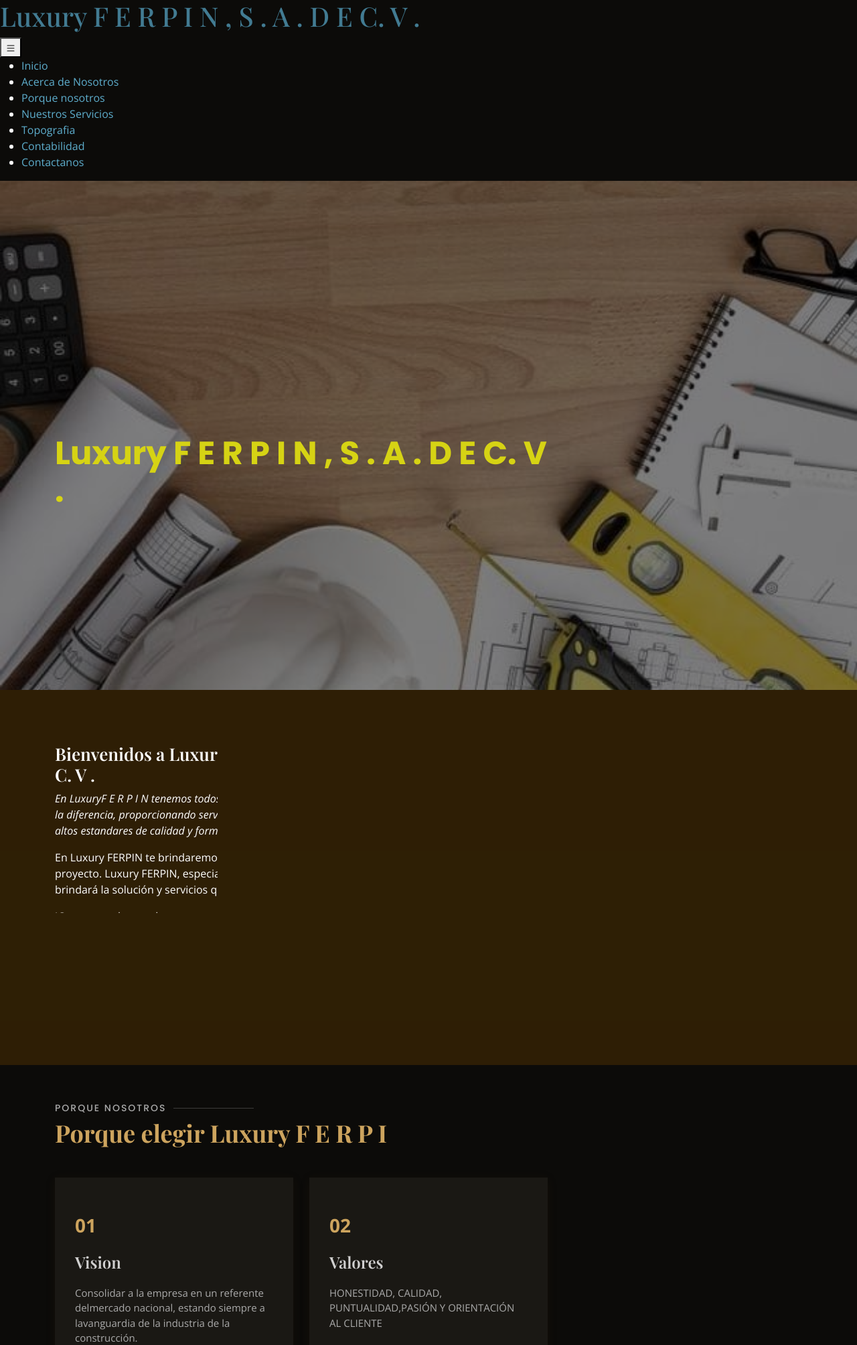
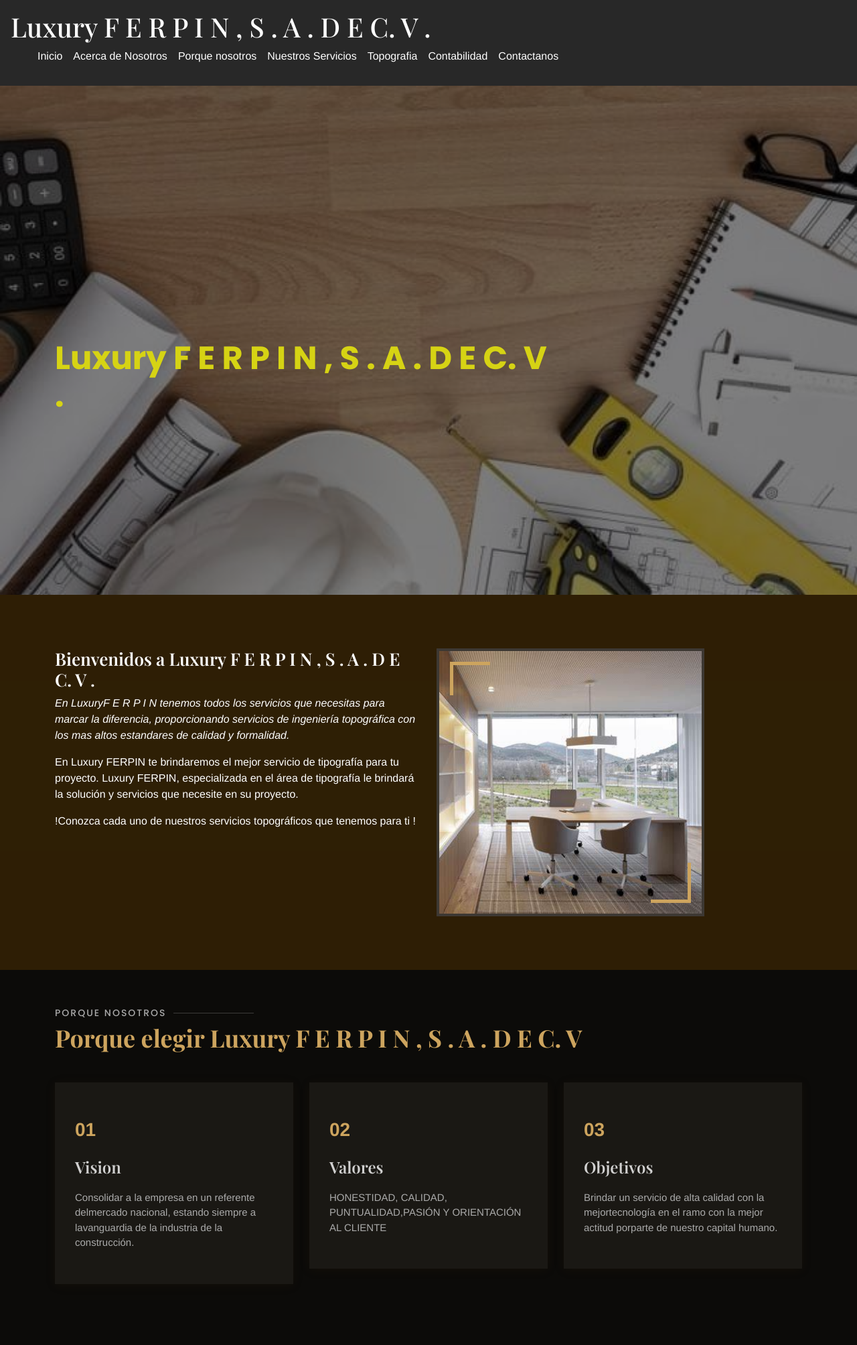
Before and after one commit to RubikHQ/web, a PHP site: page / in a window 1280 px wide. Shown: the top 2008 px of the page at 67% size. Run offline with PHP 8.4, Linux system fonts and the light colour scheme; some web fonts are replaced.

Commit message:
Add files via upload

```diff
--- a/assets/css/style.css
+++ b/assets/css/style.css
@@ -1817,3 +1817,190 @@ label {
   font-size: 13px;
   color: #fff;
 }
+
+
+
+:root {
+  --negro: #393939;
+  --tipo-principal: Helvetica, Arial, sans-serif;
+  --tipo-secundaria: Verdana;
+}
+
+@media (prefers-color-scheme: dark) {
+  :root {
+    --negro: #ececec;
+  }
+}
+@media (prefers-reduced-motion: reduce) {
+  * {
+    -webkit-animation: none !important;
+            animation: none !important;
+    -webkit-transition: none !important;
+    transition: none !important;
+  }
+}
+* {
+  margin: 0;
+  padding: 0;
+  border: 0;
+  -webkit-box-sizing: border-box;
+          box-sizing: border-box;
+  vertical-align: baseline;
+}
+img, picture, video, iframe, figure {
+  max-width: 100%;
+  width: 100%;
+  display: block;
+  -o-object-fit: cover;
+     object-fit: cover;
+  -o-object-position: center center;
+     object-position: center center;
+}
+a {
+  display: block;
+  text-decoration: none;
+  color: inherit;
+  font-size: inherit;
+}
+
+p a {
+  display: inline;
+}
+
+li {
+  list-style-type: none;
+}
+
+html {
+  scroll-behavior: smooth;
+}
+
+h1, h2, h3, h4, h5, h6, p, span, a, strong, blockquote, i, b, u, em {
+  font-size: 1em;
+  font-weight: inherit;
+  font-style: inherit;
+  text-decoration: none;
+  color: inherit;
+}
+
+blockquote:before, blockquote:after, q:before, q:after {
+  content: "";
+  content: none;
+}
+
+::-moz-selection {
+  background-color: var(--negro);
+  color: var(--blanco);
+}
+::selection {
+  background-color: var(--negro);
+  color: var(--blanco);
+}
+
+form, input, textarea, select, button, label {
+  font-family: inherit;
+  font-size: inherit;
+  -webkit-hyphens: auto;
+      -ms-hyphens: auto;
+          hyphens: auto;
+  background-color: transparent;
+  display: block;
+
+  -webkit-appearance: none;
+     -moz-appearance: none;
+          appearance: none;
+}
+
+table, tr, td {
+  border-collapse: collapse;
+  border-spacing: 0;
+}
+
+svg {
+  width: 100%;
+  display: block;
+  fill: currentColor;
+}
+body {
+  min-height: 100vh;
+  font-size: 100%;
+  font-family: var(--tipo-principal);
+  font-smooth: always;
+  -webkit-font-smoothing: antialiased;
+  -moz-osx-font-smoothing: grayscale;
+}
+
+
+/* Código */
+.header{
+  width:100%;
+  background-color: #282828;
+  padding: 1em;
+
+  display: flex;
+  flex-flow: row wrap;
+  justify-content: space-between;
+  align-items: center;
+
+  color:white;
+}
+.header .h1{
+  /* background-color: aqua; */
+}
+.header .a{}
+
+.header .button{
+  /* background-color: crimson; */
+  display: none;
+}
+.header .svg{
+  width:2em;
+  height:2em;
+  fill:white;
+}
+.header .nav{
+  /* background-color: bisque; */
+
+}
+.header .ul{
+  display: flex;
+  flex-flow: row nowrap;
+  justify-content: flex-end;
+  align-items: center;
+
+}
+.header .li{
+  margin: 0 .5em;
+}
+
+@media screen and (max-width:480px){
+  .header .button{
+    display: block;
+    cursor: pointer;
+  }
+  .header .nav{
+    width:100%;
+    /* display: none; */
+    height:0;
+    pointer-events: none;
+    overflow: hidden;
+    transition: all .5s ease;
+
+    display: flex;
+    flex-flow: column nowrap;
+    justify-content: center;
+    align-items: center;
+  }
+  .header .nav.activo{
+    display: block;
+    height:70vh;
+    pointer-events: auto;
+  }
+  .header .ul{
+    flex-direction: column;
+  }
+  .header .li{
+    margin: 1rem 0;
+  }
+
+}
```
